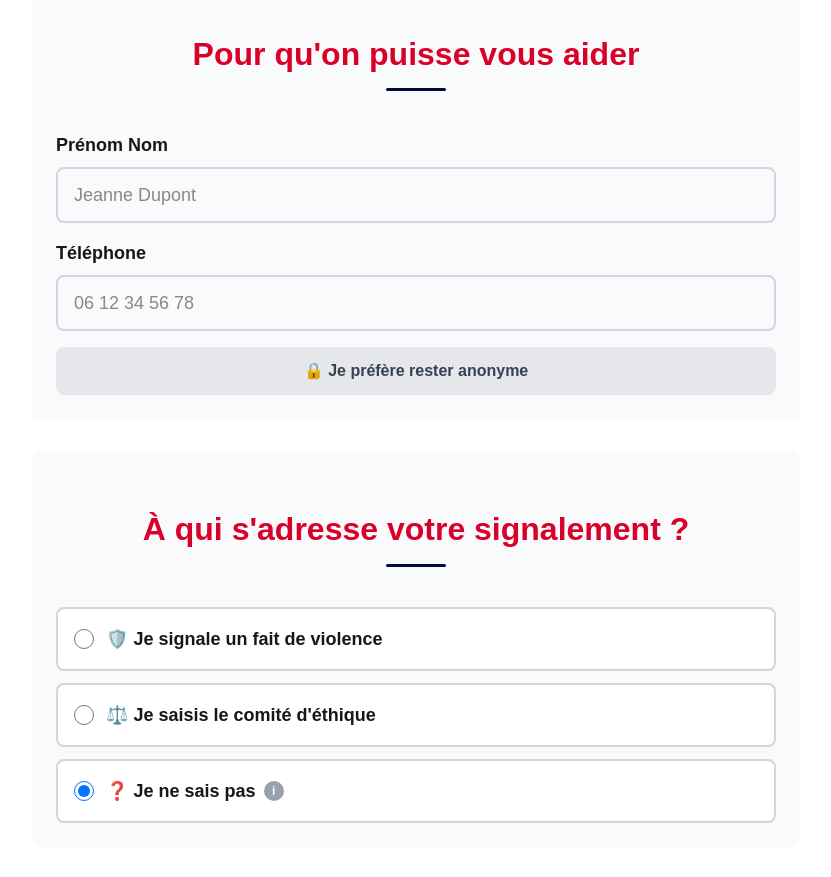
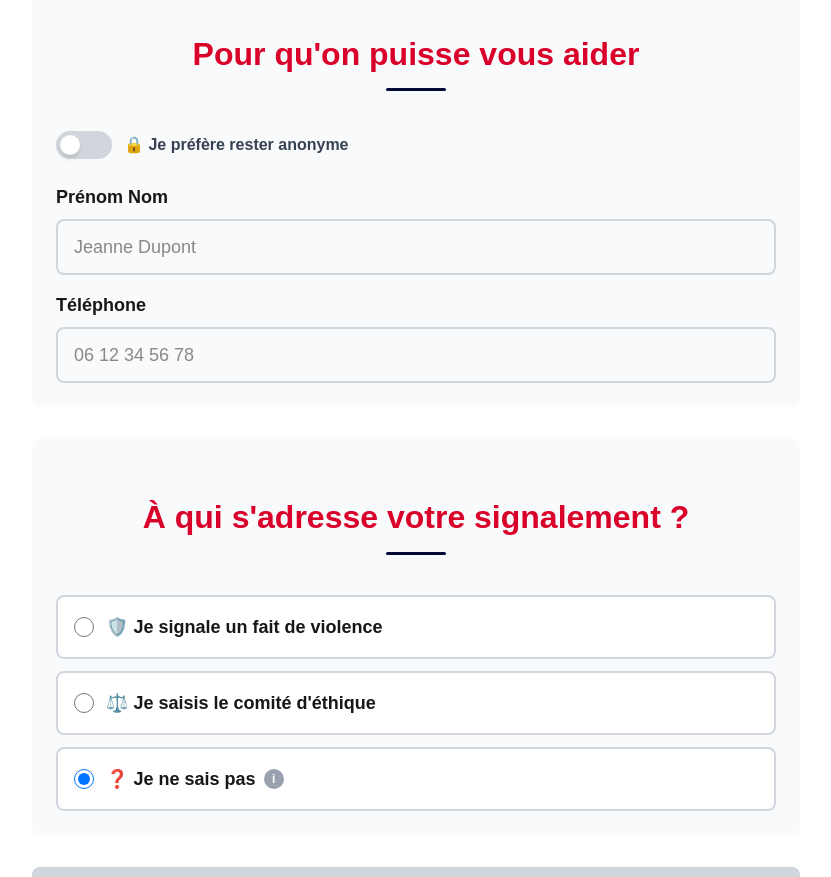
Before and after one commit to Vertocz/webappffsa, a Next.js app: page /depot in a window 1280 px wide. Shown: the part 1000-1877 px from the top of the page, without its empty margins (224-1055 px from the left). Built offline with nearby package versions, Linux system fonts and the light colour scheme.

Commit message:
ajout switch

```diff
--- a/components/ContactForm.tsx
+++ b/components/ContactForm.tsx
@@ -1,7 +1,7 @@
 "use client"
 
 import { useState } from 'react'
-import { Field, Input, Label } from '@headlessui/react'
+import { Field, Input, Label, Switch } from '@headlessui/react'
 
 interface ContactFormProps {
   isAnonymous: boolean
@@ -22,8 +22,14 @@ export default function ContactForm({
 }: ContactFormProps) {
   const [showModal, setShowModal] = useState(false)
 
-  const handleAnonymousClick = () => {
+  const handleToggle = (value: boolean) => {
+    if (value) {
+      // Passer en anonyme → afficher la modale de confirmation
       setShowModal(true)
+    } else {
+      // Revenir à identifié → directement
+      onAnonymousChange(false)
+    }
   }
 
   const handleConfirmAnonymous = () => {
@@ -33,13 +39,29 @@ export default function ContactForm({
     setShowModal(false)
   }
 
-  const handleReturnToIdentified = () => {
-    onAnonymousChange(false)
-  }
-
   return (
     <div className="bg-gray-50 p-6 rounded-lg">
       <h2 className="text-xl font-bold mb-4 text-[var(--blue)]">Pour qu'on puisse vous aider</h2>
+
+      {/* Switch anonyme */}
+      <div className="flex items-center gap-3 mb-6">
+        <Switch
+          checked={isAnonymous}
+          onChange={handleToggle}
+          className={`relative inline-flex h-7 w-14 items-center rounded-full transition-colors focus:outline-none focus:ring-2 focus:ring-[var(--blue)] focus:ring-offset-2 ${
+            isAnonymous ? 'bg-yellow-400' : 'bg-gray-300'
+          }`}
+        >
+          <span
+            className={`inline-block h-5 w-5 transform rounded-full bg-white shadow-md transition-transform ${
+              isAnonymous ? 'translate-x-8' : 'translate-x-1'
+            }`}
+          />
+        </Switch>
+        <span className="text-base font-semibold text-gray-700 select-none">
+          🔒 Je préfère rester anonyme
+        </span>
+      </div>
 
       {!isAnonymous ? (
         <div className="space-y-4">
@@ -63,33 +85,15 @@ export default function ContactForm({
               className="w-full px-4 py-3 border-2 border-gray-300 rounded-lg focus:border-[var(--blue)] focus:outline-none text-lg"
             />
           </Field>
-
-          <button
-            type="button"
-            onClick={handleAnonymousClick}
-            className="w-full py-3 px-6 bg-gray-200 text-gray-700 rounded-lg font-semibold hover:bg-gray-300 transition-colors flex items-center justify-center gap-2"
-          >
-            🔒 Je préfère rester anonyme
-          </button>
         </div>
       ) : (
-        <div className="space-y-4">
-          <div className="bg-yellow-50 border-2 border-yellow-200 rounded-lg p-6 text-center space-y-3">
+        <div className="bg-yellow-50 border-2 border-yellow-200 rounded-lg p-6 text-center space-y-2">
           <p className="text-lg text-gray-800 font-semibold">
             Vous avez choisi de rester anonyme
           </p>
           <p className="text-sm text-gray-600">
             Votre identité ne sera pas enregistrée
           </p>
-          </div>
-
-          <button
-            type="button"
-            onClick={handleReturnToIdentified}
-            className="w-full py-3 px-6 bg-[var(--blue)] text-white rounded-lg font-semibold hover:bg-[var(--red)] transition-colors flex items-center justify-center gap-2"
-          >
-            👤 Finalement, je souhaite fournir mes coordonnées
-          </button>
         </div>
       )}
 
```
Lines whose indentation alone changed are shown as unchanged.
